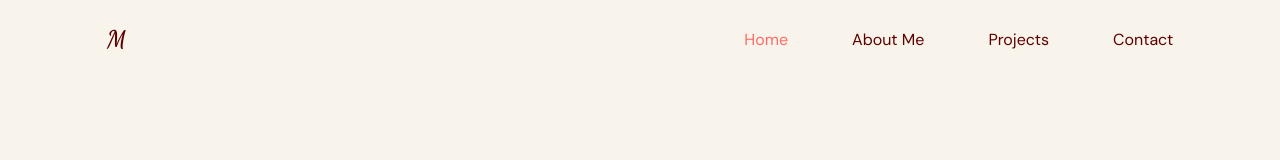
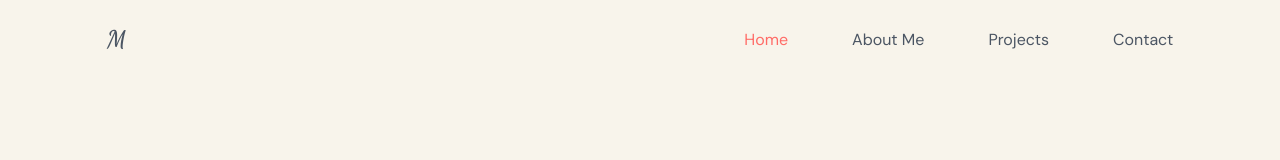
Before and after one commit to Mengzhen1992/portfolio-typescript, a React (Vite) app: page / in a window 1280 px wide. Shown: the top 160 px of the page. Built offline with nearby package versions, Linux system fonts and the light colour scheme.

Commit message:
add enums

```diff
--- a/src/App.tsx
+++ b/src/App.tsx
@@ -1,8 +1,9 @@
 import Navbar from "@/scenes/navbar"
 import { useState } from "react"
+import { SelectedPage } from "@/shared/types";
 
 function App() {
-  const [selectedPage, setSelectedPage] = useState<string>("home");
+  const [selectedPage, setSelectedPage] = useState<SelectedPage>(SelectedPage.Home);
   return (
     <div className="app bg-gray-20">
       <Navbar selectedPage={selectedPage} setSelectedPage={setSelectedPage}/>
--- /dev/null
+++ b/src/hooks/useMediaQuery.ts
@@ -0,0 +1,19 @@
+import { useState, useEffect } from "react";
+
+const useMediaQuery = (query: string) => {
+  const [matches, setMatches] = useState(false);
+
+  useEffect(() => {
+    const media = window.matchMedia(query);
+    if (media.matches !== matches) {
+      setMatches(media.matches);
+    }
+    const listener = () => setMatches(media.matches);
+    window.addEventListener("resize", listener);
+    return () => window.removeEventListener("resize", listener);
+  }, [matches, query]);
+
+  return matches;
+};
+
+export default useMediaQuery;
--- a/src/index.css
+++ b/src/index.css
@@ -12,5 +12,5 @@ body,
     height: 100%;
     width: 100%;
     font-family: "DM Sans", sans-serif;
-    @apply text-gray-500;
+    @apply text-gray-600;
 }
--- a/src/scenes/navbar/Link.tsx
+++ b/src/scenes/navbar/Link.tsx
@@ -1,13 +1,14 @@
+import { SelectedPage } from "@/shared/types";
 import AnchorLink from "react-anchor-link-smooth-scroll"
 
 type Props = {
     page: string;
-    selectedPage: string;
-    setSelectedPage: (value: string) => void;
+    selectedPage: SelectedPage;
+    setSelectedPage: (value: SelectedPage) => void;
 }
 
 const Link = ({ page, selectedPage, setSelectedPage}: Props) => {
-  const lowerCasePage = page.toLowerCase().replace(/ /g, "")
+  const lowerCasePage = page.toLowerCase().replace(/ /g, "") as SelectedPage
   return (
     <AnchorLink
         className={`${selectedPage === lowerCasePage ? "text-primary-500" : ""}
--- a/src/scenes/navbar/index.tsx
+++ b/src/scenes/navbar/index.tsx
@@ -2,24 +2,27 @@ import {useState} from "react";
 import {Bars3Icon, XMarkIcon} from "@heroicons/react/24/solid";
 import Logo from "@/assets/Logo.png"
 import Link from "./Link";
+import { SelectedPage } from "@/shared/types";
+import useMediaQuery from "@/hooks/useMediaQuery";
 
 
 type Props = {
-    selectedPage: string;
-    setSelectedPage: (value: string) => void;
+    selectedPage: SelectedPage;
+    setSelectedPage: (value: SelectedPage) => void;
 }
 
 const Navbar = ({selectedPage, setSelectedPage}: Props) => {
   const flexBetween = "flex items-center justify-between";
+  const [isMenuToggled, setIsMenuToggled] = useState<boolean>(false);
+  const isAboveMediumScreens = useMediaQuery("(min-width: 1060px)");
   return (
     <nav>
         <div className={`${flexBetween} fixed top-0 z-30 w-full py-6`}>
             <div className={`${flexBetween} mx-auto w-5/6`}>
                 {/* LEFT SIDE */}
-                {/* <img src={Logo} alt="logo" /> */}
                 <h1 className="font-dancingscript text-2xl">M</h1>
                 {/* RIGHT SIDE */}
-                <div className={`${flexBetween} gap-16 text-base`}>
+                {isAboveMediumScreens ? (<div className={`${flexBetween} gap-16 text-base`}>
                     <Link page="Home"
                     selectedPage={selectedPage}
                     setSelectedPage={setSelectedPage}
@@ -36,7 +39,12 @@ const Navbar = ({selectedPage, setSelectedPage}: Props) => {
                     selectedPage={selectedPage}
                     setSelectedPage={setSelectedPage}
                     />
-                </div>
+                </div>) : (
+                    <button className="rounded-full bg-gray-100 p-2" onClick={()=>setIsMenuToggled(!isMenuToggled)}>
+                        <Bars3Icon className="h-6 w-6 tetx-w
+                        "/>
+                    </button>
+                )}
             </div>
         </div>
     </nav>
--- /dev/null
+++ b/src/shared/types.ts
@@ -0,0 +1,6 @@
+export enum SelectedPage {
+    Home = "home",
+    AboutMe = "aboutme",
+    Projects = "projects",
+    Contact = "contact"
+  }
--- a/tailwind.config.cjs
+++ b/tailwind.config.cjs
@@ -14,8 +14,8 @@ module.exports = {
         "primary-100": "#FFE1E0",
         "primary-300": "#FFA6A3",
         "primary-500": "#FF6B66",
-        "secondary-400": "FFCD58",
-        "secondary-500": "FFC132",
+        "secondary-400": "#FFCD58",
+        "secondary-500": "#FFC132",
       },
       backgroundImage: (theme) => ({
         "gradient-yellowred": "linear-gradient(90deg, #FF616A, 100%)",
```
